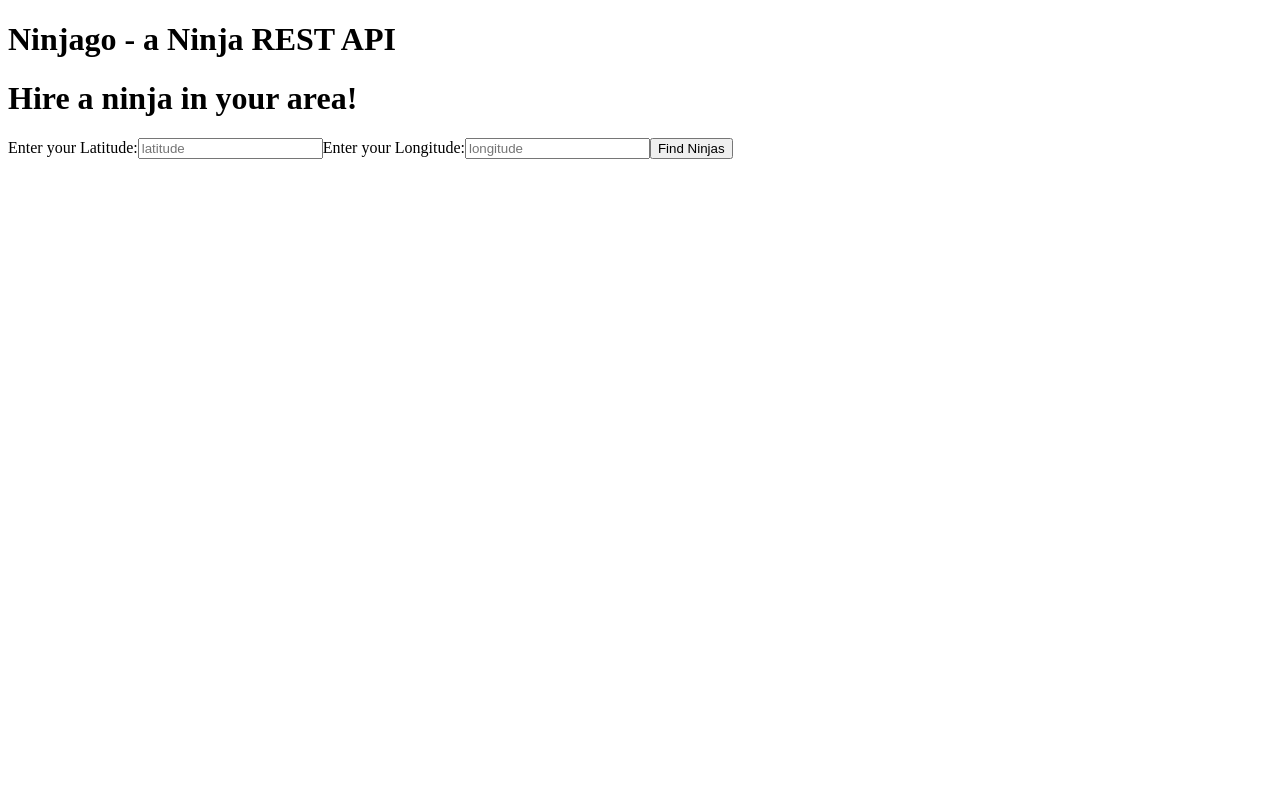
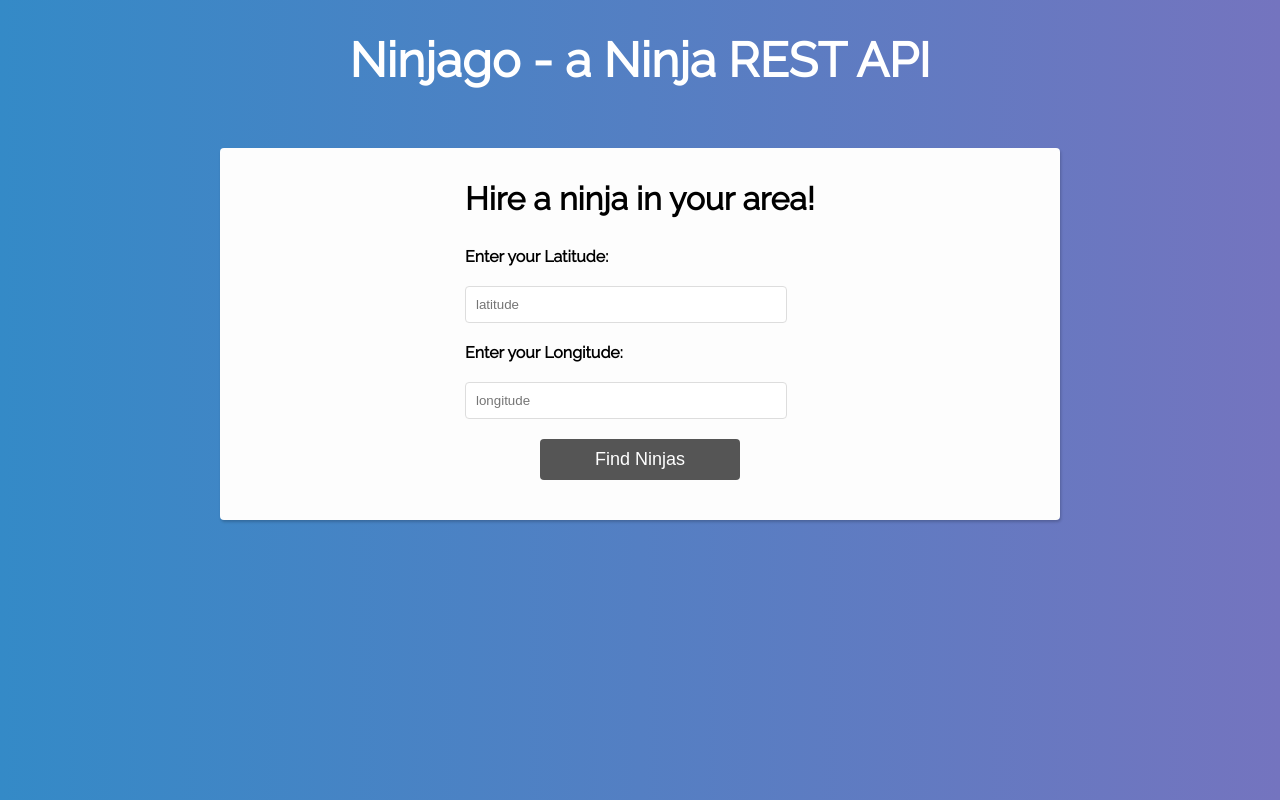
Before and after one commit to hacktivist123/Ninjago, a website: page index.html in a window 1280 px wide. Drawn offline with nearby package versions, Linux system fonts and the light colour scheme; the site is published under a folder, as on GitHub Pages, so addresses that start at the root find nothing.

Commit message:
Update index.html

```diff
--- a/index.html
+++ b/index.html
@@ -4,7 +4,7 @@
         <meta charset="utf-8">
         <title>Ninjago</title>
         <link href="https://fonts.googleapis.com/css?family=Raleway" rel="stylesheet">
-        <link href="/public/styles.css" rel="stylesheet" />
+        <link href="./public/styles.css" rel="stylesheet" />
     </head>
     <body>
 
```
